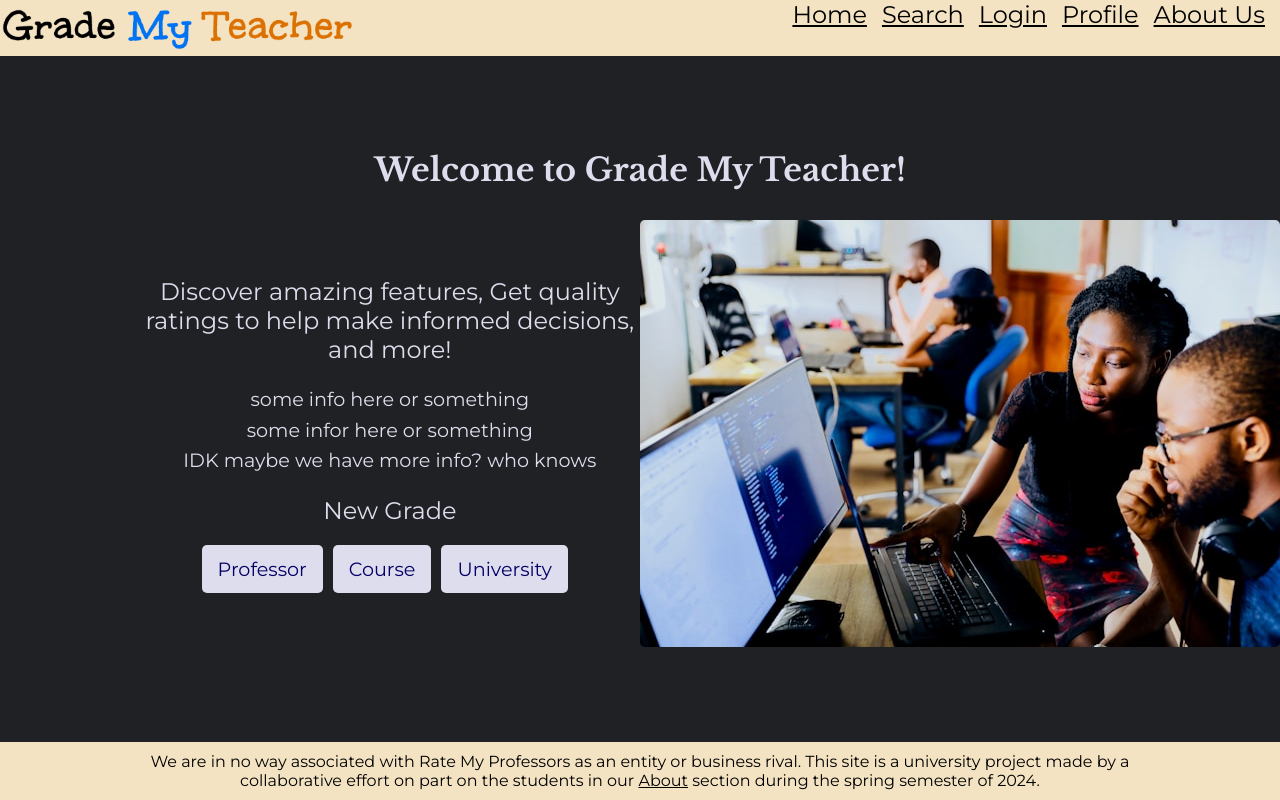
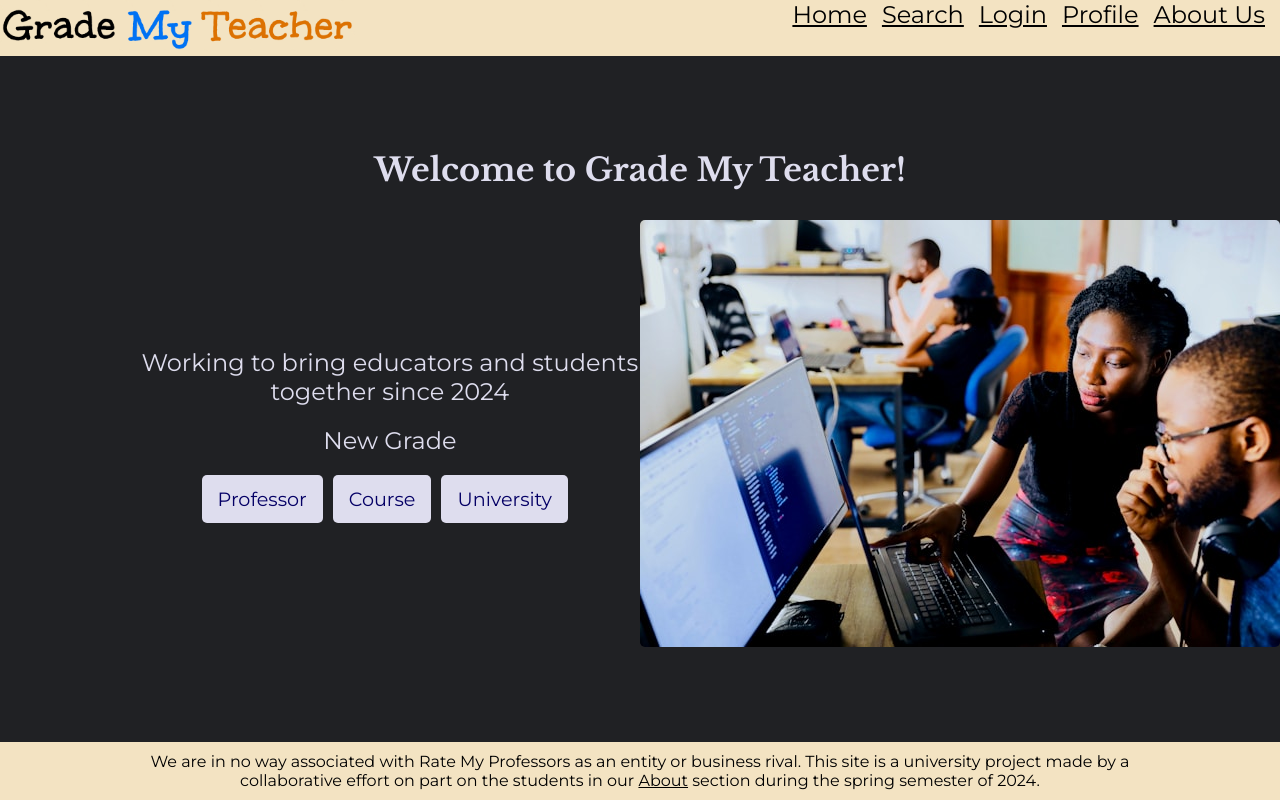
Before and after one commit to darrelawah/GradeMyTeacher, a Next.js app: page / in a window 1280 px wide. Built offline with nearby package versions, Linux system fonts and the light colour scheme; a web font is replaced by a local one.

Commit message:
removed filler text

```diff
--- a/app/page.js
+++ b/app/page.js
@@ -14,10 +14,10 @@ const HomePage = () => {
         <div style={styles.content}>
           {/* makes sure that the text is formatted properly*/}
           <div style={styles.textContainer}>
-            <p style={styles.subheading}>Discover amazing features, Get quality ratings to help make informed decisions, and more!</p>
-            <p style={styles.info}>some info here or something</p>
-            <p style={styles.info}>some infor here or something</p>
-            <p style={styles.info}>IDK maybe we have more info? who knows</p>
+            <p style={styles.subheading}>Working to bring educators and students together since 2024</p>
+            <p style={styles.info}>{""}</p>
+            <p style={styles.info}>{""}</p>
+            <p style={styles.info}>{""}</p>
 
             {/* adding the text "New Grade" */}
             <p style={styles.newGradeText}>New Grade</p>
```
